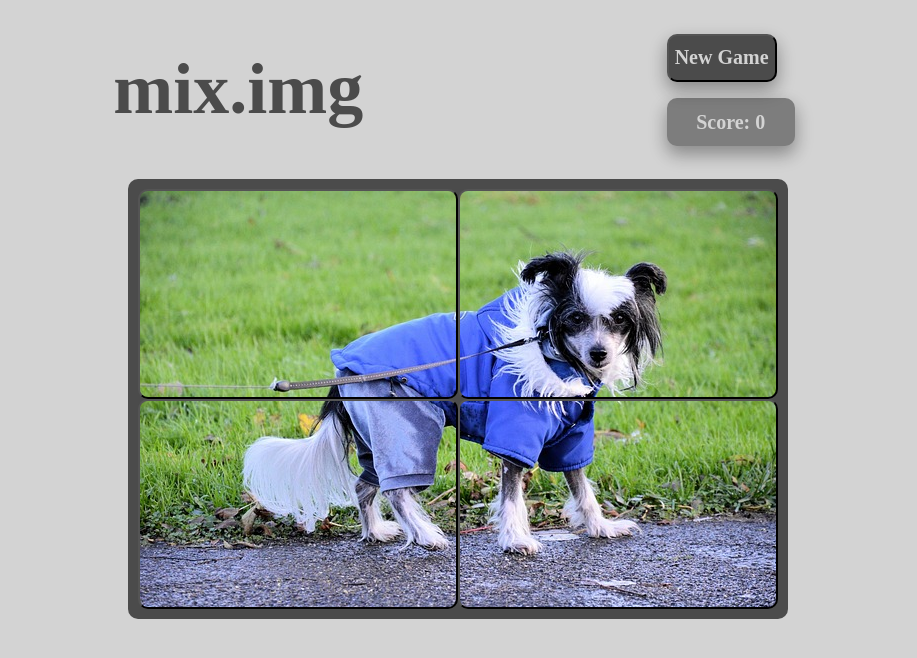
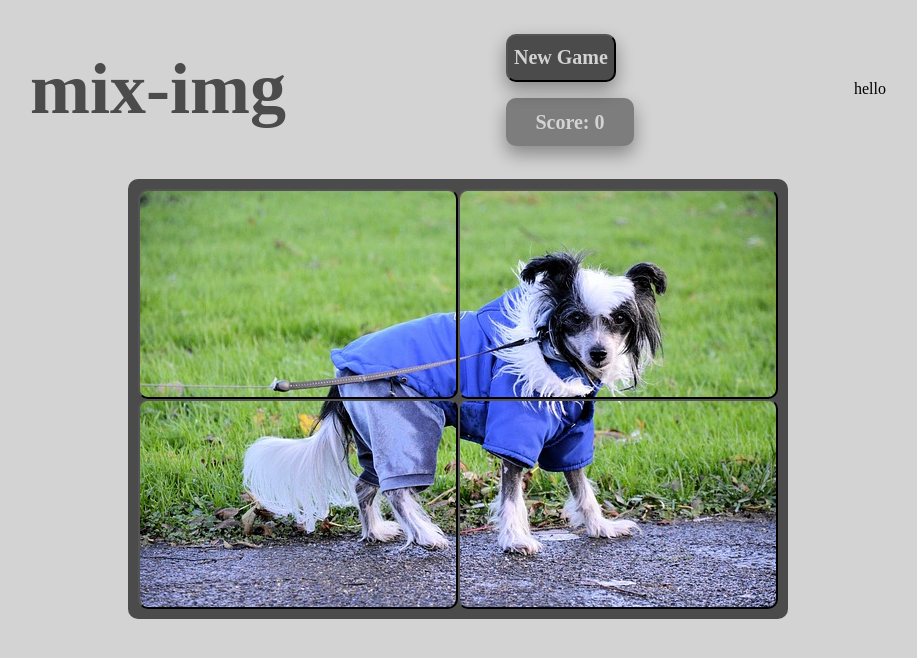
Before and after one commit to CodySelman/react-fifteen, a React (Create React App) app in the folder client/: page / in a window 1280 px wide. Shown: the top 658 px of the page, without its empty margins (182-1099 px from the left). Built offline with nearby package versions, Linux system fonts and the light colour scheme.

Commit message:
Created Timer component. Stubbed out basic template and added Proptypes. Created timeRemainging state property with default value of 6000. Added it to newGame method, passed it along through Heading component to Timer component as props.

```diff
--- a/client/src/App.js
+++ b/client/src/App.js
@@ -25,7 +25,8 @@ class App extends Component {
       score: 0,
       selectedCellIndex: null,
       isSwapping: false,
-      usingMouse: true
+      usingMouse: true,
+      timeRemaining: 6000
     };
     this.randomizeGrid = this.randomizeGrid.bind(this);
     this.winCheck = this.winCheck.bind(this);
@@ -346,7 +347,8 @@ class App extends Component {
         score: 0,
         selectedCellIndex: null,
         isSwapping: false,
-        usingMouse: true
+        usingMouse: true,
+        timeRemaining: 6000
       },
       this.gameStart
     );
@@ -358,6 +360,7 @@ class App extends Component {
           changeImage={this.changeImage}
           score={this.state.score}
           newGame={this.newGame}
+          timeRemaining={this.state.timeRemaining}
         />
         <div className="App--CellGrid-container">
           {this.state.isLoading ? <Loader /> : ""}
--- a/client/src/Heading.js
+++ b/client/src/Heading.js
@@ -1,15 +1,17 @@
 import React from 'react';
 import Proptypes from 'prop-types';
 import './Heading.css';
+import Timer from './Timer';
 
 const Heading = props => {
     return(
         <div className='heading fadeIn'>
-            <h1>mix.img</h1>
+            <h1>mix-img</h1>
             <div>
                 <button onClick={props.newGame}>New Game</button>
                 <p>Score: {props.score}</p>
             </div>
+            <Timer timeRemaining={props.timeRemaining}/>
         </div>
     );
 };
@@ -17,7 +19,8 @@ const Heading = props => {
 Heading.propTypes = {
     changeImage: Proptypes.func.isRequired,
     score: Proptypes.number.isRequired,
-    newGame: Proptypes.func.isRequired
+    newGame: Proptypes.func.isRequired,
+    timeRemaining: Proptypes.number.isRequired
 }
 
 export default Heading;
--- /dev/null
+++ b/client/src/Timer.js
@@ -0,0 +1,17 @@
+import React from 'react';
+import Proptypes from 'prop-types';
+import './Timer.css';
+
+const Timer = () => {
+    return(
+        <div>
+            hello
+        </div>
+    )
+}
+
+Timer.propTypes = {
+    timeRemaining: Proptypes.number.isRequired
+}
+
+export default Timer;
```
Also changed, not shown: client/src/Timer.css (added).
